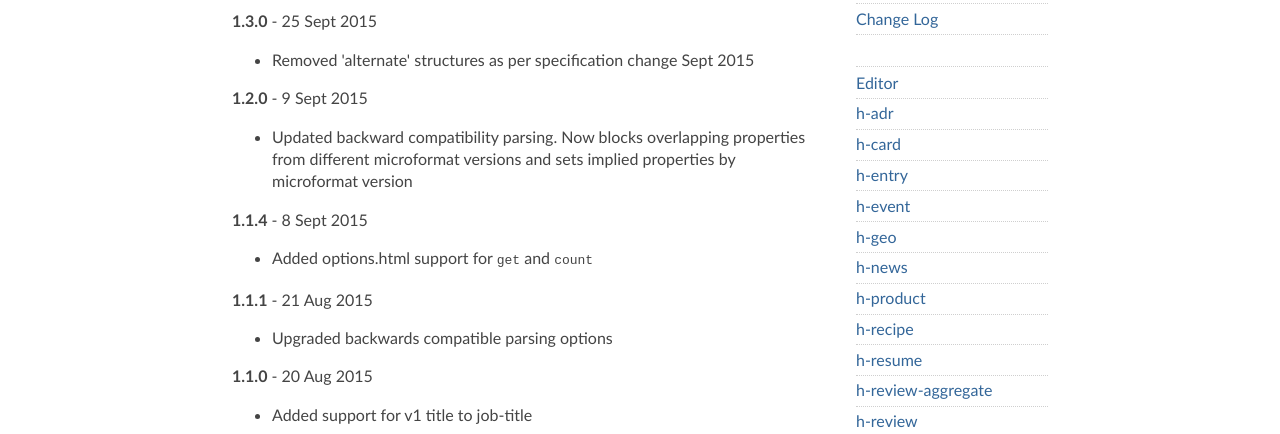
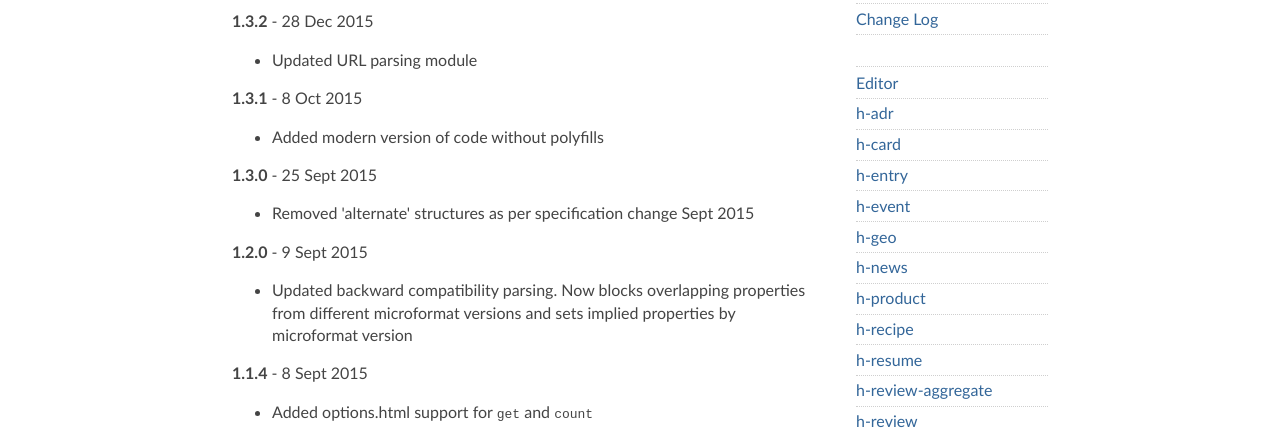
Before and after one commit to glennjones/microformat-shiv-site, a website: page static/changelog.html in a window 1280 px wide. Shown: the part 298-732 px from the top of the page. Drawn offline with Linux system fonts and the light colour scheme.

Commit message:
Updated to shiv v1.3.2

```diff
--- a/package.json
+++ b/package.json
@@ -2,7 +2,7 @@
 	"author": "Glenn Jones",
 	"name": "microformat-shiv-site",
 	"description": "site for microformat-shiv microformats parser",
-	"version": "1.0.2",
+	"version": "1.0.3",
 	"license": "MIT",
 	"main": "app.js",
 	"engines" : {
--- a/static/changelog.html
+++ b/static/changelog.html
@@ -36,6 +36,22 @@
 		            <section>
 
                         <p>The history of the project's development is covered in more detail in the commit history of the <a href="https://github.com/glennjones/microformat-shiv">GitHub project</a>. Below is an overview:</p>
+
+
+                        <div class="h-event">
+                            <p><strong>1.3.2</strong> - <time class="dt-start" datetime="2015-12-28">28 Dec 2015</time></p>
+                            <ul>
+                                <li class="p-description">Updated URL parsing module</li>
+                            </ul>
+                        </div>
+
+
+                        <div class="h-event">
+                            <p><strong>1.3.1</strong> - <time class="dt-start" datetime="2015-10-08">8 Oct 2015</time></p>
+                            <ul>
+                                <li class="p-description">Added modern version of code without polyfills</li>
+                            </ul>
+                        </div>
 
 
                         <div class="h-event">
```
Also changed, not shown: static/compatibility.html (+2 -2 lines).
